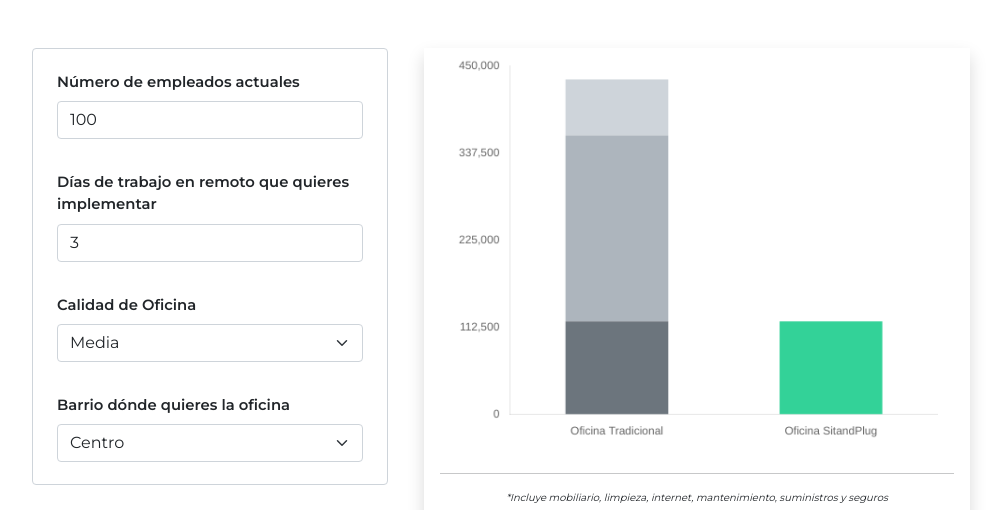
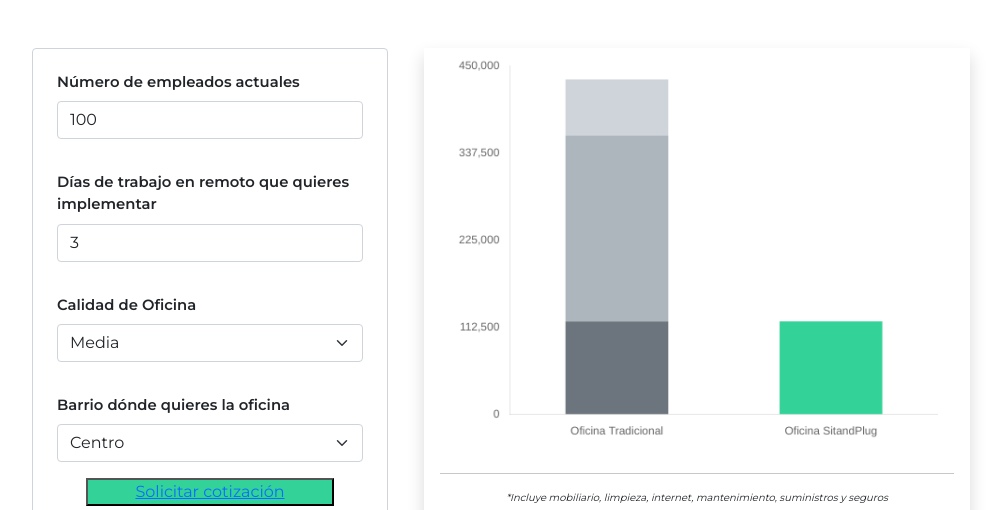
Before and after one commit to RosarioMeyerArana/SitAndPlug-calculadora, a plain HTML site: page index.html in a window 1280 px wide. Shown: the top 510 px of the page, without its empty margins (133-1138 px from the left). Drawn offline with nearby package versions, Linux system fonts and the light colour scheme.

Commit message:
add button

```diff
--- a/index.html
+++ b/index.html
@@ -61,6 +61,7 @@
                     <option value="16">Otros</option>
                 </select>
             </div>
+            <button class="btn-submit col-9 container mb-3"> <a href="">Solicitar cotización</a></button>
             </form>
         </div>
 
--- a/style.css
+++ b/style.css
@@ -7,6 +7,11 @@
 #myChart{
     width: 100% !important;
     height: 50% !important;
+}
+
+.btn-submit{
+    background-color: #33d298;
+    color: white;
 }
 
 
```
